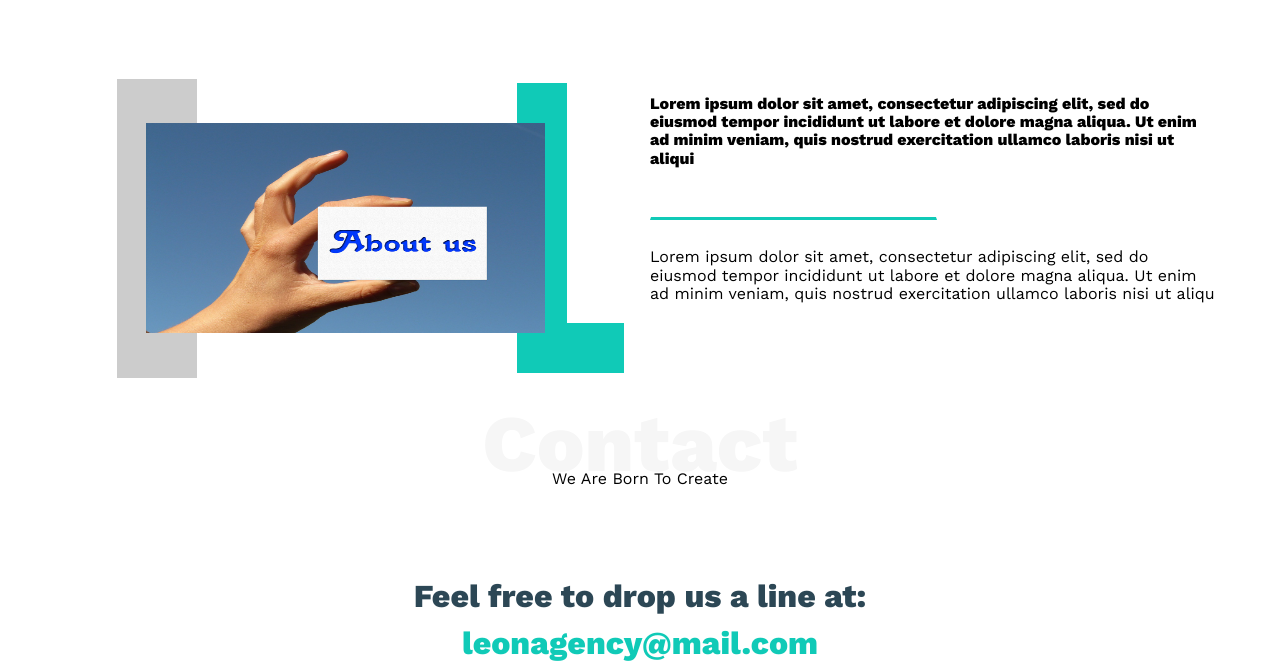
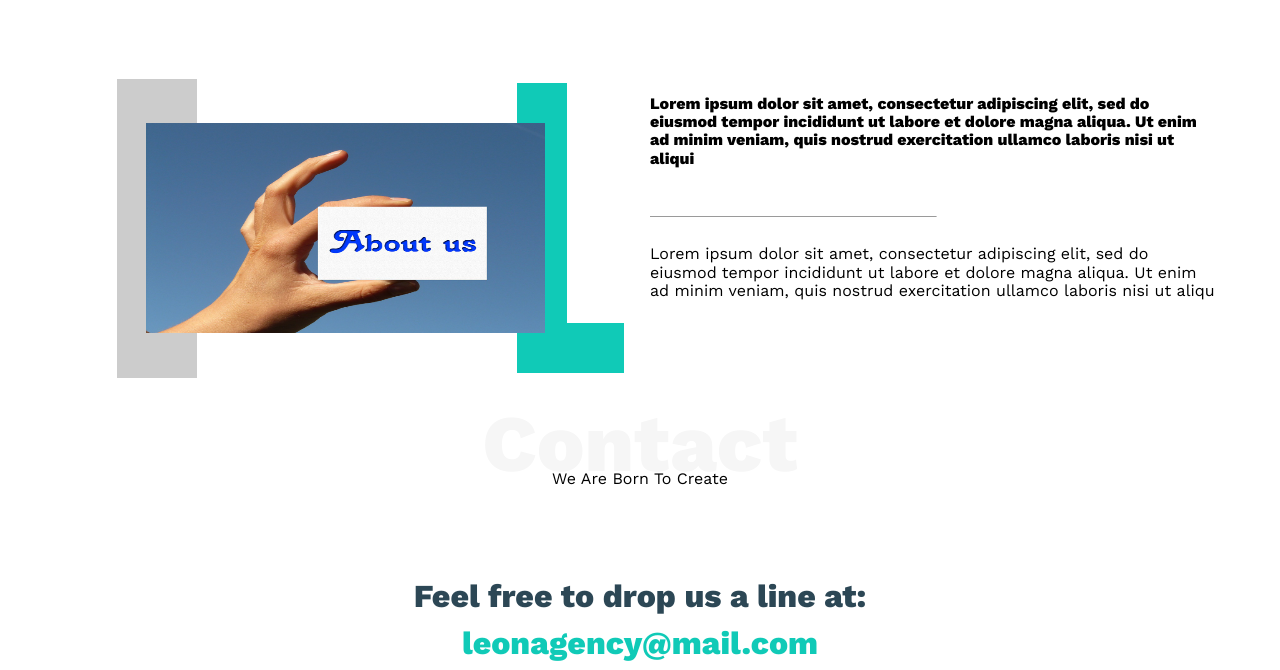
Before and after one commit to whbb98/html-css-tmplate-01, a plain HTML site: page index.html in a window 1280 px wide. Shown: the part 2450-3120 px from the top of the page. Drawn offline with nearby package versions, Linux system fonts and the light colour scheme.

Commit message:
hr border color

```diff
--- a/index.html
+++ b/index.html
@@ -15,7 +15,7 @@
     <link rel="stylesheet" href="style/css/normalize.css">
     <!-- loading main style file -->
     <link rel="stylesheet" href="style/css/main.css">
-    <title>Document</title>
+    <title>Agency Template</title>
 </head>
 
 <body>
--- a/style/css/main.css
+++ b/style/css/main.css
@@ -354,7 +354,7 @@ header section .container p {
   width: 50%;
   border-bottom-width: 3px;
   border-bottom-style: solid;
-  border-color: transparent transparent var(--primaryColor) transparent;
+  border-bottom: var(--primaryColor);
 }
 
 /***************** contact section **********************/
```
